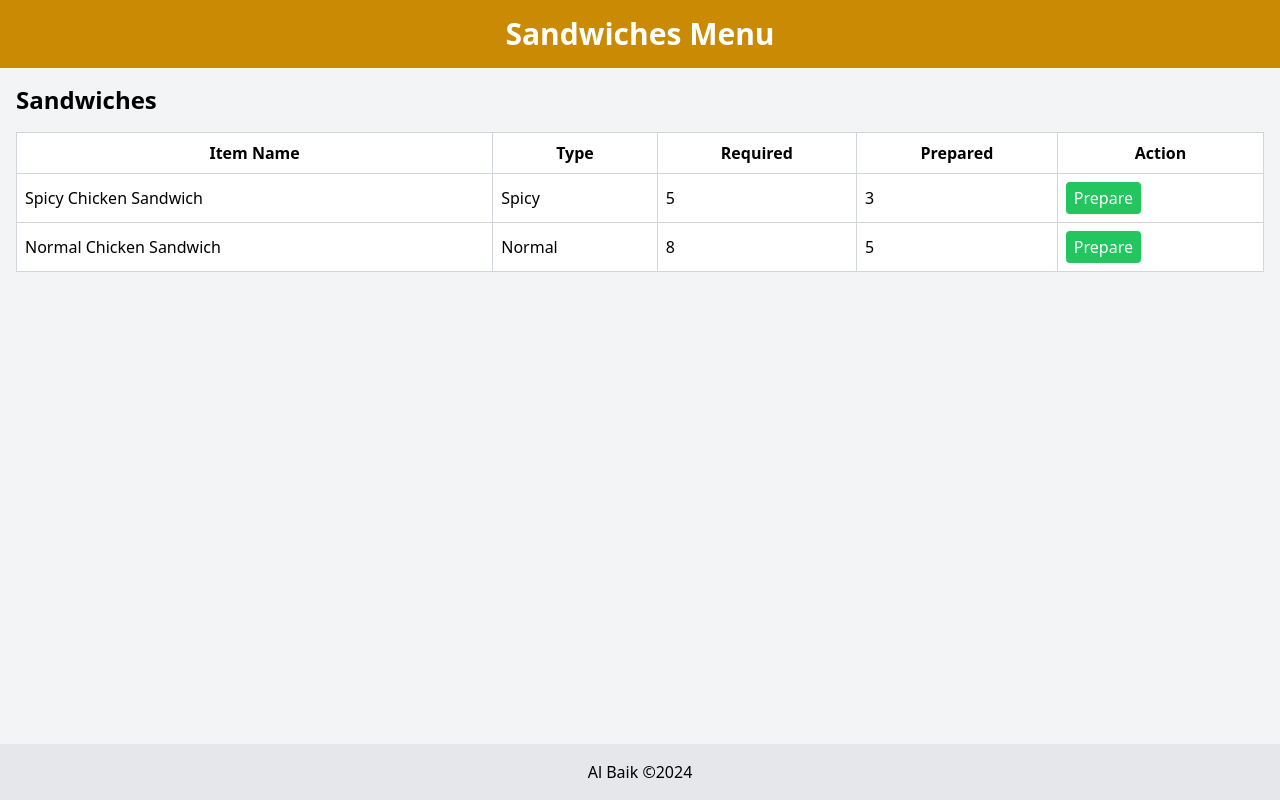
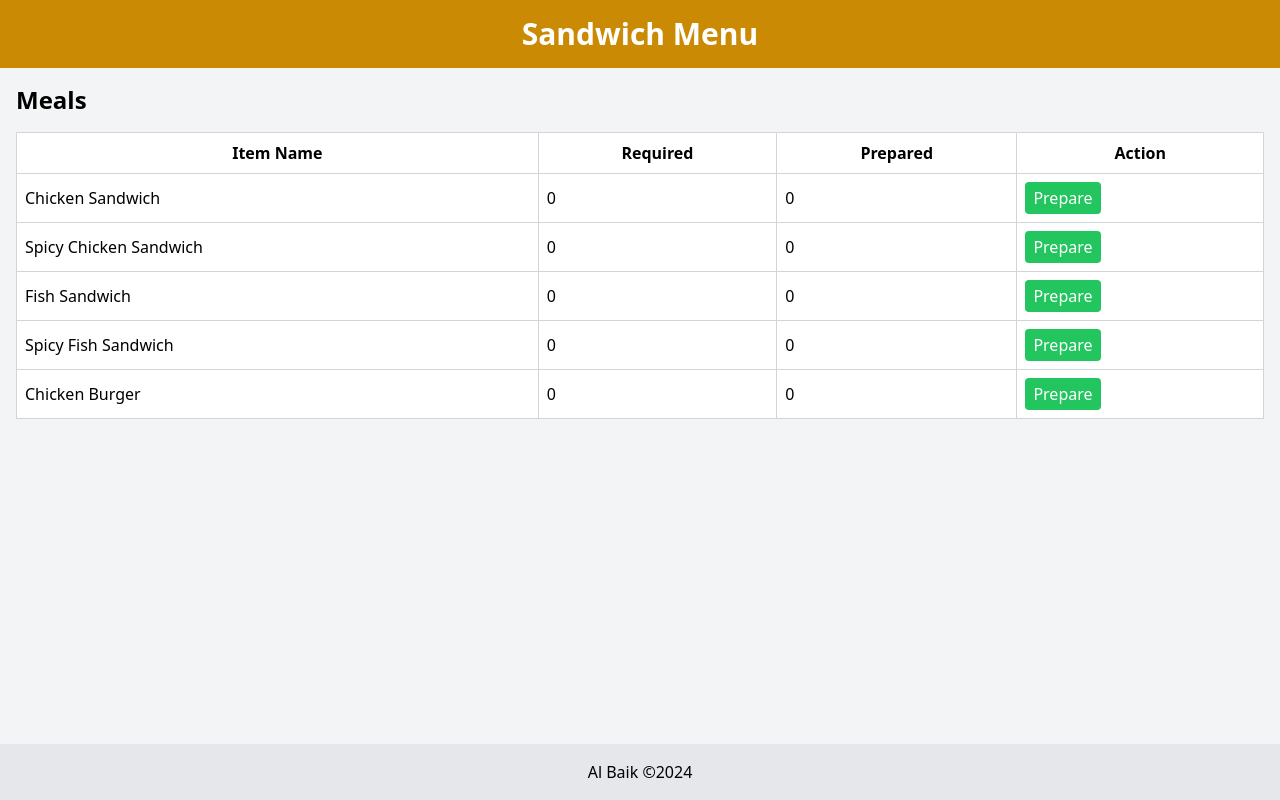
Before and after one commit to AlawiSahel12/COE427, a React (Vite) app in the folder Al-Baik/: page /sandwich in a window 1280 px wide. Built offline with nearby package versions, Linux system fonts and the light colour scheme; no server answers.

Commit message:
conncted all the left pages with backend

```diff
--- a/Al-Baik/src/enum/orderStatus.tsx
+++ b/Al-Baik/src/enum/orderStatus.tsx
@@ -3,12 +3,18 @@ export const OrderStatus = Object.freeze({
     SERVED: 'served'
   } as const);
 
-export const Actions = Object.freeze({
-    NEW_ORDER: "newOrder",
-    ORDER_LIST_UPDATE: "orderListUpdate",
-    ADD_PREPARED_MEAL: "addPreparedMeal",
-    ADD_PREPARED_SANDWICH: "addPreparedSandwich",
-    UPDATE_ORDER_STATE: "updateOrderState",
-    ORDER_CREATION: "orderCreation"
 
-} as const);
+
+export const Actions =  Object.freeze({
+
+  NEW_ORDER:"newOrder",
+  ORDER_LIST_UPDATE:"orderListUpdate",
+  ADD_PREPARED_MEAL:"addPreparedMeal",
+  ADD_PREPARED_SANDWICH:"addPreparedSandwich",
+  UPDATE_MEALS:"updateMeal",
+  UPDATE_SANDWICH:"updateSandWich",
+  UPDATE_ORDER_STATE:"updateOrderState",
+  ORDER_CREATION: "orderCreation"
+
+
+}as const);
--- a/Al-Baik/src/pages/KitchenPage-meal.jsx
+++ b/Al-Baik/src/pages/KitchenPage-meal.jsx
@@ -1,24 +1,87 @@
 // src/pages/MealsPage.jsx
-import React, { useState } from "react";
+import React, { useState ,useEffect} from "react";
+import { Actions } from "../enum/orderStatus";
+
+let Meals = [
+  {
+      name: "Chicken Meal",
+      required: 0,
+      prepared: 0
+  },
+  {
+      name: "Spicy Chicken Meal".replace(/\t/g, ''),
+      required: 0,
+      prepared: 0
+  },
+  {
+      name: "Fish Meal",
+      required: 0,
+      prepared: 0
+  },
+  {
+      name: "Spicy Fish Meal".replace(/\t/g, ''),
+      required: 0,
+      prepared: 0
+  },
+  {
+      name: "Fries",
+      required: 0,
+      prepared: 0
+  }
+];
+
+
+
 
 function MealsPage() {
-  const [meals, setMeals] = useState([
-    { name: "Chicken Meal", spicy: true, required: 0, prepared: 0 },
-    { name: "Chicken Meal", spicy: false, required: 0, prepared: 0 },
-    { name: "Fish Meal", spicy: true, required: 0, prepared: 0 },
-    { name: "Fish Meal", spicy: false, required: 0, prepared: 0 },
-    { name: "Fries", spicy: false, required: 0, prepared: 0 },
-    { name: "Shrimp Meal", spicy: false, required: 0, prepared: 0 },
-  ]);
+  const [meals, setMeals] = useState(Meals);
+
+  const [ws, setWs] = useState(null); // WebSocket state
+
+
+  useEffect(() => {
+    const socket = new WebSocket("ws://localhost:3000");
+
+    socket.onopen = () => {
+      console.log("Connected to WebSocket server");
+    };
+
+
+    socket.onmessage = (event) => {
+      const message = JSON.parse(event.data);
+
+      if (message.action === Actions.UPDATE_MEALS) {
+        setMeals(message.data)
+
+      }
+    };
+
+    socket.onclose = () => {
+      console.log("Disconnected from WebSocket server");
+    };
+
+    setWs(socket); // Save the WebSocket object
+
+    return () => {
+      // Cleanup WebSocket connection when component unmounts
+      socket.close();
+    };
+  }, [])
+
+
 
   const toggleItemPrepared = (itemName) => {
-    setMeals((prevMeals) =>
-      prevMeals.map((meal) =>
-        meal.name === itemName
-          ? { ...meal, prepared: meal.prepared + 1 }
-          : meal,
-      ),
-    );
+
+    if (ws && ws.readyState === WebSocket.OPEN) {
+      const message = {
+        action: Actions.ADD_PREPARED_MEAL,
+        data: itemName,
+      };
+
+      // Send the message to the server
+      ws.send(JSON.stringify(message));
+      console.log("Order submitted:", message);
+    }
   };
 
   return (
@@ -32,7 +95,6 @@ function MealsPage() {
           <thead>
             <tr>
               <th className="border border-gray-300 p-2">Item Name</th>
-              <th className="border border-gray-300 p-2">Type</th>
               <th className="border border-gray-300 p-2">Required</th>
               <th className="border border-gray-300 p-2">Prepared</th>
               <th className="border border-gray-300 p-2">Action</th>
@@ -42,9 +104,6 @@ function MealsPage() {
             {meals.map((meal) => (
               <tr key={meal.name}>
                 <td className="border border-gray-300 p-2">{meal.name}</td>
-                <td className="border border-gray-300 p-2">
-                  {meal.spicy ? "Spicy" : "Normal"}
-                </td>
                 <td className="border border-gray-300 p-2">{meal.required}</td>
                 <td className="border border-gray-300 p-2">{meal.prepared}</td>
                 <td className="border border-gray-300 p-2">
--- a/Al-Baik/src/pages/KitchenPage-sandwich.jsx
+++ b/Al-Baik/src/pages/KitchenPage-sandwich.jsx
@@ -1,34 +1,98 @@
-// src/pages/SandwichesPage.jsx
-import React, { useState } from "react";
+// src/pages/MealsPage.jsx
+import React, { useState ,useEffect} from "react";
+import { Actions } from "../enum/orderStatus";
+
+let Sandwiches = [
+  {
+      name: "Chicken Sandwich",
+      required: 0,
+      prepared: 0
+  },
+  {
+      name: "Spicy Chicken Sandwich".replace(/\t/g, ''),
+      required: 0,
+      prepared: 0
+  },
+  {
+      name: "Fish Sandwich",
+      required: 0,
+      prepared: 0
+  },
+  {
+      name: "Spicy Fish Sandwich".replace(/\t/g, ''),
+      required: 0,
+      prepared: 0
+  },
+  {
+      name: "Chicken Burger",
+      required: 0,
+      prepared: 0
+  }
+];
+
 
 function SandwichesPage() {
-  const [sandwiches, setSandwiches] = useState([
-    { name: "Spicy Chicken Sandwich", spicy: true, required: 5, prepared: 3 },
-    { name: "Normal Chicken Sandwich", spicy: false, required: 8, prepared: 5 },
-  ]);
+  const [sandwiches, setSandwiches] = useState(Sandwiches);
+
+  const [ws, setWs] = useState(null); // WebSocket state
+
+
+  useEffect(() => {
+    const socket = new WebSocket("ws://localhost:3000");
+
+    socket.onopen = () => {
+      console.log("Connected to WebSocket server");
+    };
+
+
+    socket.onmessage = (event) => {
+      const message = JSON.parse(event.data);
+
+      if (message.action === Actions.UPDATE_SANDWICH) {
+        setSandwiches(message.data)
+
+      }
+    };
+
+    socket.onclose = () => {
+      console.log("Disconnected from WebSocket server");
+    };
+
+    setWs(socket); // Save the WebSocket object
+
+    return () => {
+      // Cleanup WebSocket connection when component unmounts
+      socket.close();
+    };
+  }, [])
+
+
 
   const toggleItemPrepared = (itemName) => {
-    setSandwiches((prevSandwiches) =>
-      prevSandwiches.map((sandwich) =>
-        sandwich.name === itemName
-          ? { ...sandwich, prepared: sandwich.prepared + 1 }
-          : sandwich,
-      ),
-    );
+
+    if (ws && ws.readyState === WebSocket.OPEN) {
+      const message = {
+        action: Actions.ADD_PREPARED_SANDWICH,
+        data: itemName,
+      };
+
+      // Send the message to the server
+      ws.send(JSON.stringify(message));
+      console.log("Order submitted:", message);
+    }
   };
 
   return (
     <div className="min-h-screen flex flex-col bg-gray-100">
       <header className="bg-yellow-600 text-white py-4">
-        <h1 className="text-3xl font-bold text-center">Sandwiches Menu</h1>
+        <h1 className="text-3xl font-bold text-center">Sandwich Menu</h1>
       </header>
       <main className="flex-grow container mx-auto p-4">
-        <h2 className="text-2xl font-bold mb-4">Sandwiches</h2>
+        <h2 className="text-2xl font-bold mb-4">Meals</h2>
         <table className="min-w-full bg-white border border-gray-300">
           <thead>
             <tr>
               <th className="border border-gray-300 p-2">Item Name</th>
-              <th className="border border-gray-300 p-2">Type</th>
               <th className="border border-gray-300 p-2">Required</th>
               <th className="border border-gray-300 p-2">Prepared</th>
               <th className="border border-gray-300 p-2">Action</th>
@@ -38,15 +102,8 @@ function SandwichesPage() {
             {sandwiches.map((sandwich) => (
               <tr key={sandwich.name}>
                 <td className="border border-gray-300 p-2">{sandwich.name}</td>
-                <td className="border border-gray-300 p-2">
-                  {sandwich.spicy ? "Spicy" : "Normal"}
-                </td>
-                <td className="border border-gray-300 p-2">
-                  {sandwich.required}
-                </td>
-                <td className="border border-gray-300 p-2">
-                  {sandwich.prepared}
-                </td>
+                <td className="border border-gray-300 p-2">{sandwich.required}</td>
+                <td className="border border-gray-300 p-2">{sandwich.prepared}</td>
                 <td className="border border-gray-300 p-2">
                   <button
                     className="bg-green-500 text-white py-1 px-2 rounded"
--- a/Al-Baik/src/pages/OrderPage.jsx
+++ b/Al-Baik/src/pages/OrderPage.jsx
@@ -39,7 +39,7 @@ function OrderPage() {
 
   // Establish WebSocket connection
   useEffect(() => {
-    const socket = new WebSocket("ws://localhost:3000"); // Assuming your WebSocket server is running on localhost:3000
+    const socket = new WebSocket("ws://localhost:3000");
 
     socket.onopen = () => {
       console.log("Connected to WebSocket server");
--- a/Al-Baik/src/pages/QueuePage.jsx
+++ b/Al-Baik/src/pages/QueuePage.jsx
@@ -1,33 +1,48 @@
 // src/pages/QueuePage.jsx
 import React, { useEffect, useState } from "react";
+import { Actions } from "../enum/orderStatus";
 
 function QueuePage() {
   const [orders, setOrders] = useState([
-    { orderId: 101, status: "Waiting" },
-    { orderId: 102, status: "Waiting" },
-    { orderId: 103, status: "Ready" },
     // ...more orders
   ]);
 
+
+  const [ws, setWs] = useState(null); // WebSocket state
+
+
   // Simulate real-time updates (for demonstration purposes)
   useEffect(() => {
-    const interval = setInterval(() => {
-      setOrders((prevOrders) =>
-        prevOrders.map((order) => {
-          if (order.status === "Waiting") {
-            return { ...order, status: "Ready" };
-          } else {
-            return order;
-          }
-        }),
-      );
-    }, 10000); // Update every 10 seconds
+    const socket = new WebSocket("ws://localhost:3000");
 
-    return () => clearInterval(interval);
-  }, []);
+    socket.onopen = () => {
+      console.log("Connected to WebSocket server");
+    };
+
+
+    socket.onmessage = (event) => {
+      const message = JSON.parse(event.data);
+
+      if (message.action === Actions.ORDER_LIST_UPDATE) {
+        setOrders(message.data)
+
+      }
+    };
+
+    socket.onclose = () => {
+      console.log("Disconnected from WebSocket server");
+    };
+
+    setWs(socket); // Save the WebSocket object
+
+    return () => {
+      // Cleanup WebSocket connection when component unmounts
+      socket.close();
+    };
+  }, [])
 
   const waitingOrders = orders.filter((order) => order.status === "Waiting");
-  const readyOrders = orders.filter((order) => order.status === "Ready");
+  const readyOrders = orders.filter((order) => order.status === "Served");
 
   return (
     <div className="min-h-screen flex flex-col bg-gray-100">
@@ -47,10 +62,10 @@ function QueuePage() {
               ) : (
                 waitingOrders.map((order) => (
                   <div
-                    key={order.orderId}
+                    key={order.orderNumber}
                     className="bg-gray-200 rounded-lg py-4 text-center text-2xl font-bold"
                   >
-                    Order #{order.orderId}
+                    Order #{order.orderNumber}
                   </div>
                 ))
               )}
@@ -68,10 +83,10 @@ function QueuePage() {
               ) : (
                 readyOrders.map((order) => (
                   <div
-                    key={order.orderId}
+                    key={order.orderNumber}
                     className="bg-green-200 rounded-lg py-4 text-center text-2xl font-bold"
                   >
-                    Order #{order.orderId}
+                    Order #{order.orderNumber}
                   </div>
                 ))
               )}
```
Also changed, not shown: Al-Baik/src/pages/StaffPage.jsx (+59 -14 lines), 1 other file (tests, documents, lock files or other folders).
